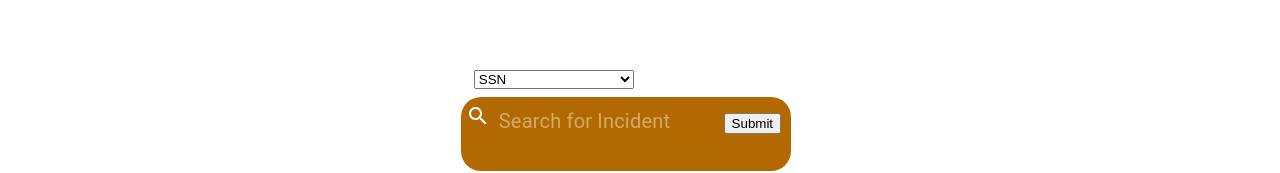
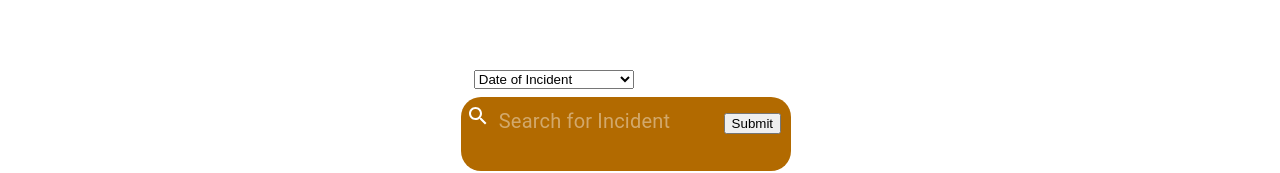
Before and after one commit to zhatch5201/rms-home, a React (Create React App) app: page /incidents/query_incident in a window 1280 px wide. Shown: the part 198-371 px from the top of the page. Built offline with nearby package versions, Linux system fonts and the light colour scheme.

Commit message:
search fields

```diff
--- a/src/Components/search_incident.js
+++ b/src/Components/search_incident.js
@@ -88,9 +88,9 @@ export default function PrimarySearchAppBar() {
     <FormControl className={classes.formControl}>
           <InputLabel name="Search Field" id="demo-simple-select-label"></InputLabel>
           <select>
-              <option type='button' value='SSN'>SSN</option>
-              <option type='button' value='Address'>Address</option>
-              <option type='button' value='Date of Birth'>Date of Birth</option>
+              <option type='button' value='Date of Incident'>Date of Incident</option>
+              <option type='button' value='Incident Type'>Incident Type</option>
+              <option type='button' value='Location'>Location</option>
           </select>
         </FormControl>
     </div>
--- a/src/Components/search_vehicle.js
+++ b/src/Components/search_vehicle.js
@@ -58,9 +58,9 @@ export default function PrimarySearchAppBar() {
     <FormControl className={classes.formControl}>
           <InputLabel name="Search Field" id="demo-simple-select-label"></InputLabel>
           <select>
-              <option type='button' value='SSN'>SSN</option>
-              <option type='button' value='Address'>Address</option>
-              <option type='button' value='Date of Birth'>Date of Birth</option>
+              <option type='button' value='Make'>Make</option>
+              <option type='button' value='Model'>Model</option>
+              <option type='button' value='Year'>Year</option>
           </select>
         </FormControl>
     </div>
```
